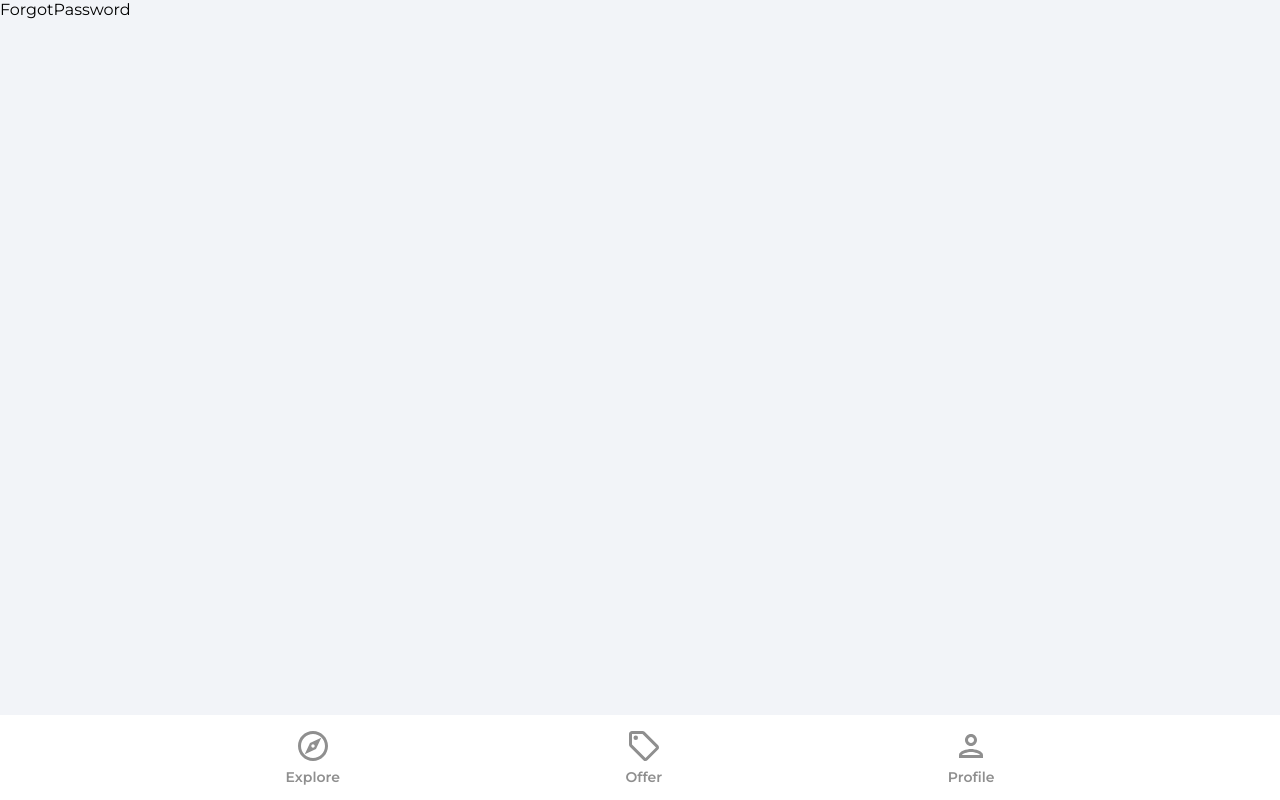
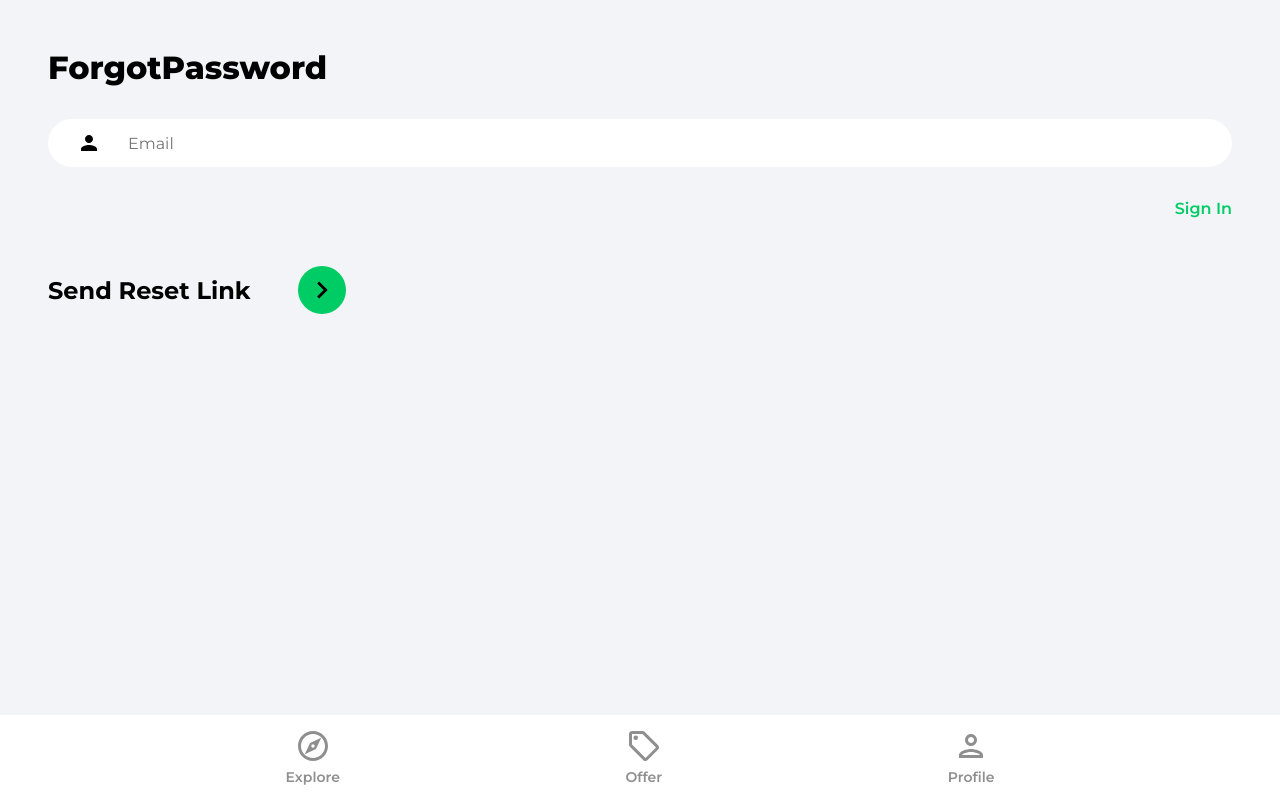
Before and after one commit to ch1nhcp/goodplace, a React (Create React App) app: page /forgot-password in a window 1280 px wide. Built offline with nearby package versions, Linux system fonts and the light colour scheme.

Commit message:
fix css sign-in sign-up page, done Forgot Password Page

```diff
--- a/src/pages/ForgotPassword.jsx
+++ b/src/pages/ForgotPassword.jsx
@@ -1,7 +1,56 @@
 import React from "react";
+import { useState } from "react";
+import { Link } from "react-router-dom";
+import { getAuth, sendPasswordResetEmail } from "firebase/auth";
+import { toast } from "react-toastify";
+import { ReactComponent as ArrowRightIcon } from "../assets/svg/keyboardArrowRightIcon.svg";
 
 function ForgotPassword() {
-  return <div>ForgotPassword</div>;
+  const [email, setEmail] = useState("");
+
+  const onChange = (e) => setEmail(e.target.value);
+
+  const onSubmit = async (e) => {
+    e.preventDefault();
+
+    try {
+      const auth = getAuth();
+      await sendPasswordResetEmail(auth, email);
+      toast.success("Email was sent successfully!");
+    } catch (error) {
+      toast.error("Could not send reset email!");
+    }
+  };
+
+  return (
+    <div className="pageContainer">
+      <header>
+        <p className="pageHeader">ForgotPassword</p>
+      </header>
+
+      <main>
+        <form onSubmit={onSubmit}>
+          <input
+            type="email"
+            className="emailInput"
+            placeholder="Email"
+            id="email"
+            value={email}
+            onChange={onChange}
+          />
+          <Link className="forgotPasswordLink" to="/sign-in">
+            Sign In
+          </Link>
+          <div className="signInBar">
+            <div className="signInText">Send Reset Link</div>
+            <button className="signInButton">
+              <ArrowRightIcon fill="#fffff" width="34px" height="34px" />
+            </button>
+          </div>
+        </form>
+      </main>
+    </div>
+  );
 }
 
 export default ForgotPassword;
--- a/src/pages/SignIn.jsx
+++ b/src/pages/SignIn.jsx
@@ -51,7 +51,6 @@
         <header>
           <p className="pageHeader">Welcome Back!</p>
         </header>
-      </div>
 
         <form onSubmit={onSubmit}>
           <input
@@ -98,6 +97,7 @@
         <Link to="/sign-up" className="registerLink">
           Sign Up Instead
         </Link>
+      </div>
     </>
   );
 }
--- a/src/pages/SignUp.jsx
+++ b/src/pages/SignUp.jsx
@@ -67,7 +67,6 @@
         <header>
           <p className="pageHeader">Welcome Back!</p>
         </header>
-      </div>
 
         <form onSubmit={onSubmit}>
           <input
@@ -123,6 +122,7 @@
         <Link to="/sign-in" className="registerLink">
           Sign In
         </Link>
+      </div>
     </>
   );
 }
```
Lines whose indentation alone changed are shown as unchanged.
